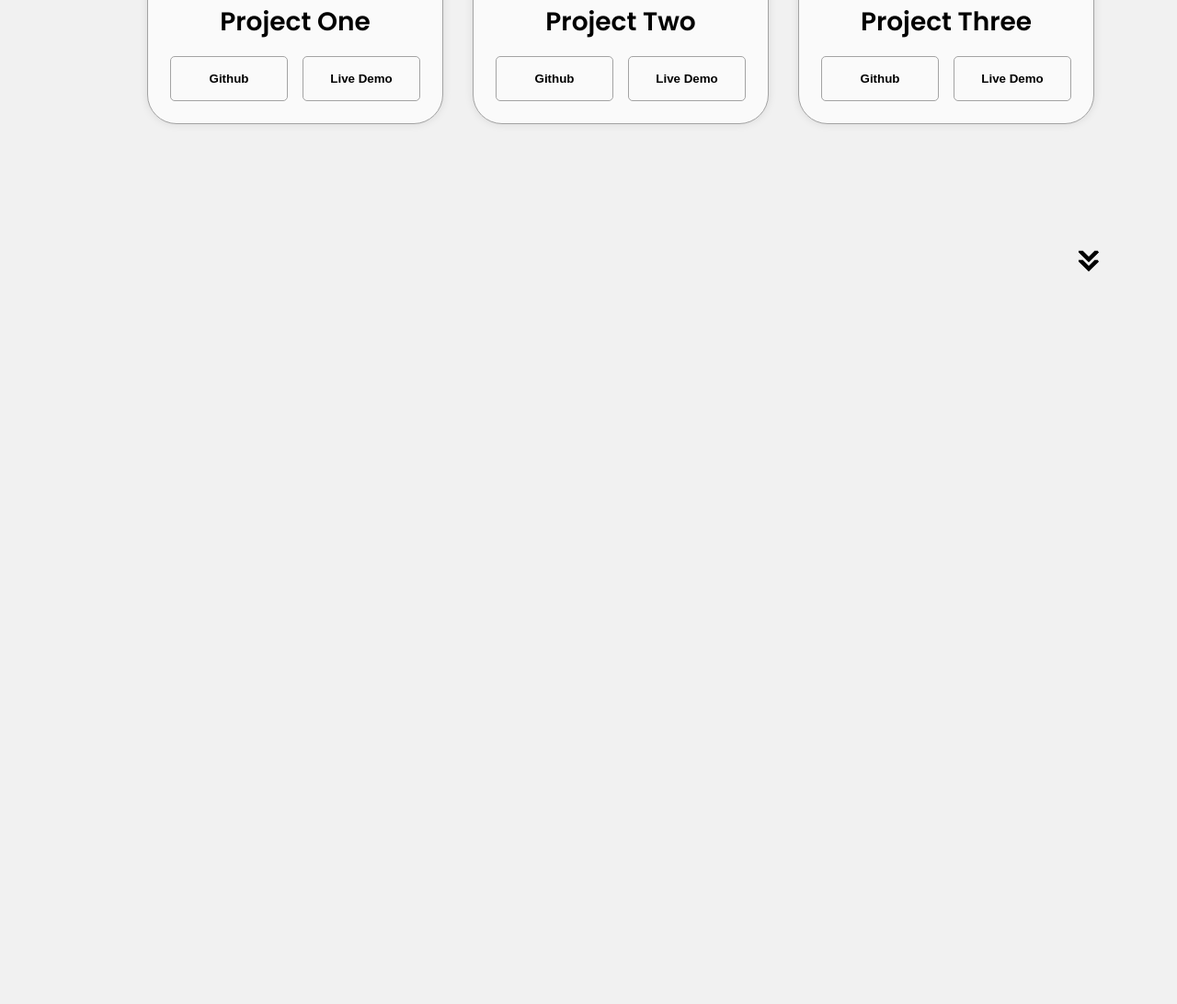
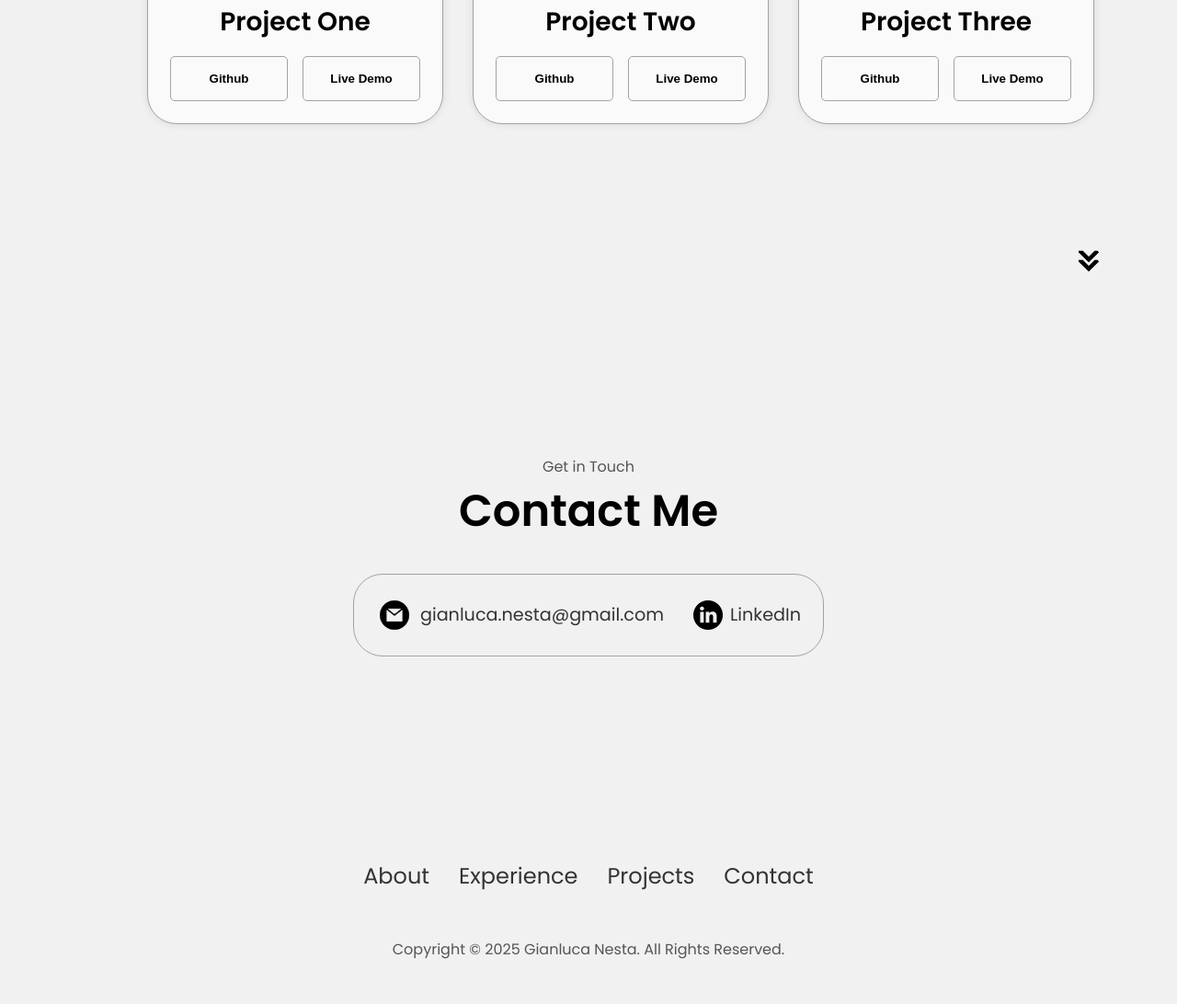
Before and after one commit to gianlucanesta/gianlucanesta.github.io, a plain HTML site: page index.html in a window 1280 px wide. Shown: the part 3525-4617 px from the top of the page at 92% size. Before the commit the page ends 3849 px from the top, so only its background shows below. Drawn offline with Linux system fonts and the light colour scheme.

Commit message:
Add contact section with email and LinkedIn links, and include email icon

```diff
--- a/index.html
+++ b/index.html
@@ -327,6 +327,43 @@
       />
     </section>
 
+    <section id="contact">
+      <p class="section__text__p1">Get in Touch</p>
+      <h1 class="title">Contact Me</h1>
+      <div class="contact-info-upper-container">
+        <div class="contact-info-container">
+          <img
+            src="./assets/email.png"
+            alt="Email icon"
+            class="icon contact-icon email-icon"
+          />
+          <p><a href="mailto:gianluca.nesta@gmail.com">gianluca.nesta@gmail.com</a></p>
+        </div>
+        <div class="contact-info-container">
+          <img
+            src="./assets/linkedin.png"
+            alt="LinkedIn icon"
+            class="icon contact-icon"
+          />
+          <p><a href="https://www.linkedin.com/in/gianlucanesta">LinkedIn</a></p>
+        </div>
+      </div>
+    </section>
+
+    <footer>
+      <nav>
+        <div class="nav-links-container">
+          <ul class="nav-links">
+            <li><a href="#about">About</a></li>
+            <li><a href="#experience">Experience</a></li>
+            <li><a href="#projects">Projects</a></li>
+            <li><a href="#contact">Contact</a></li>
+          </ul>
+        </div>
+      </nav>
+      <p>Copyright &#169; 2025 Gianluca Nesta. All Rights Reserved.</p>
+    </footer>
+
 
     <script src="script.js"></script>
   </body>
--- a/style.css
+++ b/style.css
@@ -375,7 +375,7 @@ article .icon {
   cursor: default;
 }
 
-/* PROJECTS SECTION */
+/* Projects */
 
 #projects {
   position: relative;
@@ -401,3 +401,52 @@ article .icon {
   color: black;
   border-color: rgb(163, 163, 163);
 }
+
+/* Contact */
+#contact {
+  display: flex;
+  justify-content: center;
+  flex-direction: column;
+  height: 70vh;
+}
+
+.contact-info-upper-container {
+  display: flex;
+  justify-content: center;
+  border-radius: 2rem;
+  border: rgb(53, 53, 53) 0.1rem solid;
+  border-color: rgb(163, 163, 163);
+  background: (250, 250, 250);
+  margin: 2rem auto;
+  padding: 0.5rem;
+}
+
+.contact-info-container {
+  display: flex;
+  align-items: center;
+  justify-content: center;
+  gap: 0.5rem;
+  margin: 1rem;
+}
+
+.contact-info-container p {
+  font-size: larger;
+}
+
+.contact-icon {
+  cursor: default;
+}
+
+.email-icon {
+  height: 2.5rem;
+}
+
+/* Footer */
+footer {
+  height: 26vh;
+  margin: 0 1rem;
+}
+
+footer p {
+  text-align: center;
+}
```
Also changed, not shown: assets/email.png (added).
